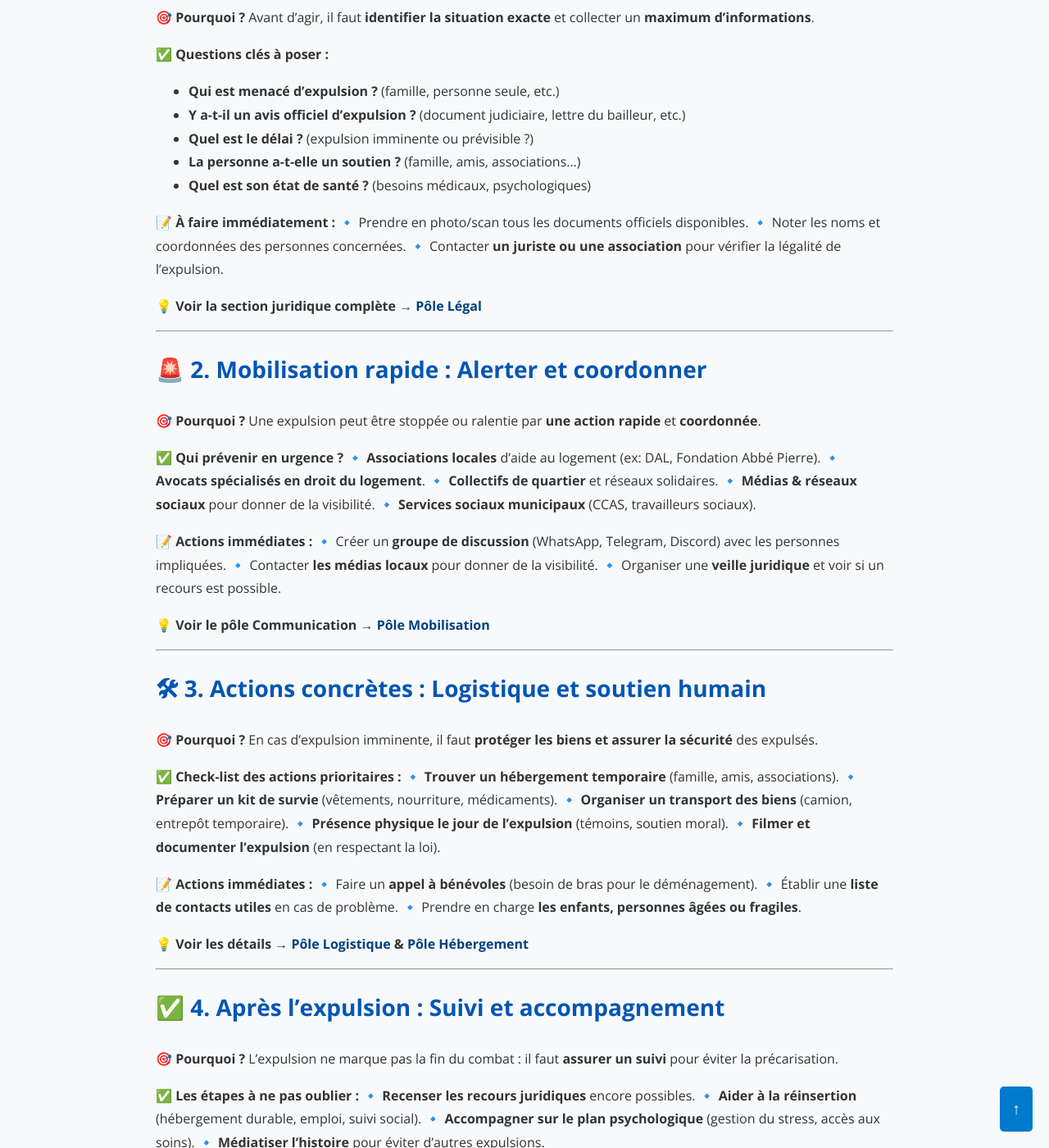
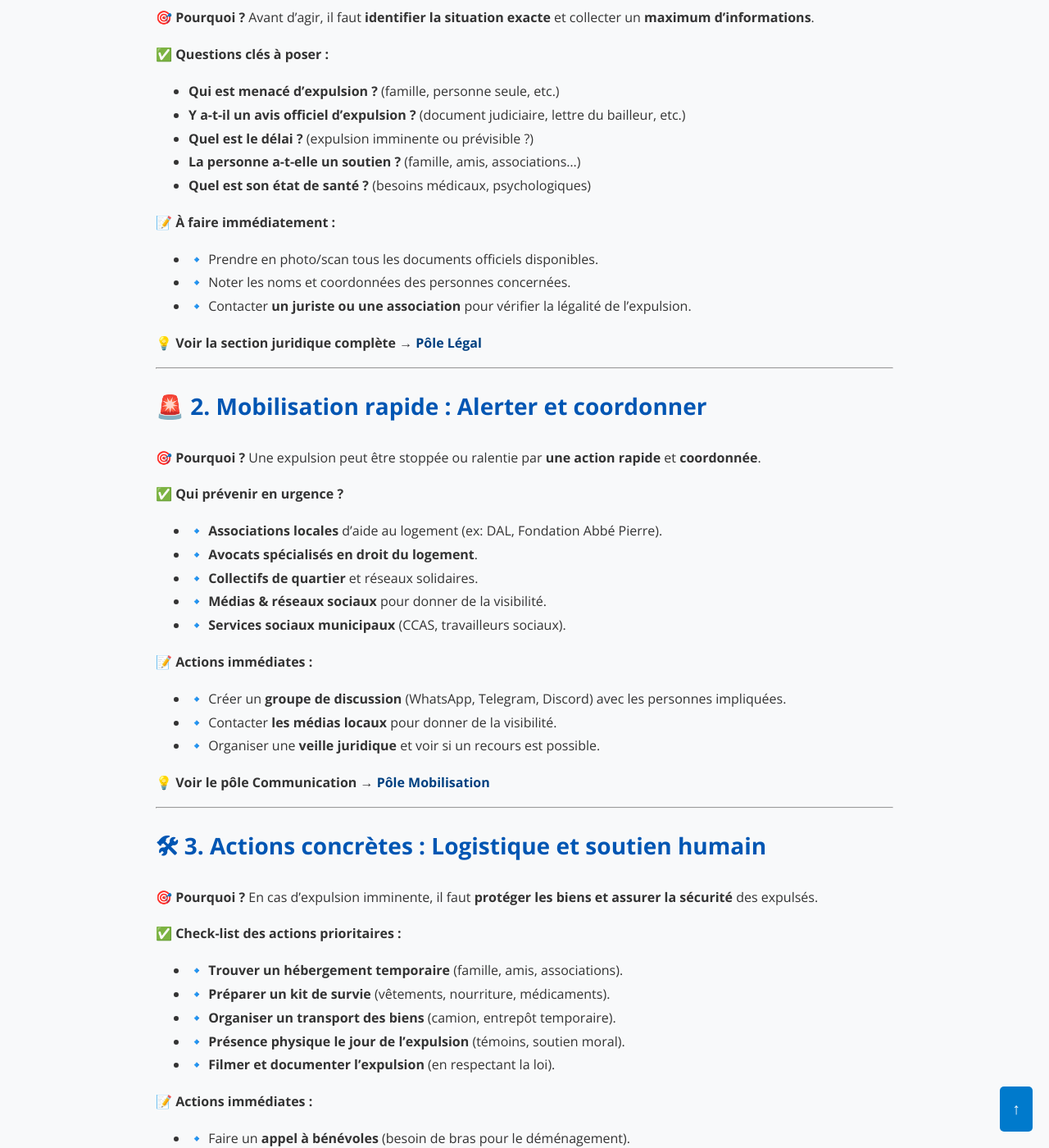
Before and after one commit to 5136Siegfried/Hestia, a Jekyll site: the page built from docs/feuille-de-route.md, in a window 1280 px wide and 1400 px high, scrolled down 661 px. Shown: the whole window at 82% size. Built offline with Jekyll 4.4.1, drawn with Linux system fonts in a browser that asks for light colours; some of the changed text lies outside the part shown.

Commit message:
mise en forme

```diff
--- a/docs/feuille-de-route.md
+++ b/docs/feuille-de-route.md
@@ -14,6 +14,7 @@ title: "📝 Feuille de Route : Que faire face à une expulsion ?"
 🎯 **Pourquoi ?** Avant d’agir, il faut **identifier la situation exacte** et collecter un **maximum d’informations**.
 
 ✅ **Questions clés à poser :**
+
 - **Qui est menacé d’expulsion ?** (famille, personne seule, etc.)
 - **Y a-t-il un avis officiel d’expulsion ?** (document judiciaire, lettre du bailleur, etc.)
 - **Quel est le délai ?** (expulsion imminente ou prévisible ?)
@@ -21,9 +22,10 @@ title: "📝 Feuille de Route : Que faire face à une expulsion ?"
 - **Quel est son état de santé ?** (besoins médicaux, psychologiques)
 
 📝 **À faire immédiatement :**
-🔹 Prendre en photo/scan tous les documents officiels disponibles.
-🔹 Noter les noms et coordonnées des personnes concernées.
-🔹 Contacter **un juriste ou une association** pour vérifier la légalité de l’expulsion.
+
+- 🔹 Prendre en photo/scan tous les documents officiels disponibles.
+- 🔹 Noter les noms et coordonnées des personnes concernées.
+- 🔹 Contacter **un juriste ou une association** pour vérifier la légalité de l’expulsion.
 
 💡 **Voir la section juridique complète → [Pôle Légal](organisation.md#pole-juridique)**
 
@@ -34,16 +36,18 @@ title: "📝 Feuille de Route : Que faire face à une expulsion ?"
 🎯 **Pourquoi ?** Une expulsion peut être stoppée ou ralentie par **une action rapide** et **coordonnée**.
 
 ✅ **Qui prévenir en urgence ?**
-🔹 **Associations locales** d’aide au logement (ex: DAL, Fondation Abbé Pierre).
-🔹 **Avocats spécialisés en droit du logement**.
-🔹 **Collectifs de quartier** et réseaux solidaires.
-🔹 **Médias & réseaux sociaux** pour donner de la visibilité.
-🔹 **Services sociaux municipaux** (CCAS, travailleurs sociaux).
+
+- 🔹 **Associations locales** d’aide au logement (ex: DAL, Fondation Abbé Pierre).
+- 🔹 **Avocats spécialisés en droit du logement**.
+- 🔹 **Collectifs de quartier** et réseaux solidaires.
+- 🔹 **Médias & réseaux sociaux** pour donner de la visibilité.
+- 🔹 **Services sociaux municipaux** (CCAS, travailleurs sociaux).
 
 📝 **Actions immédiates :**
-🔹 Créer un **groupe de discussion** (WhatsApp, Telegram, Discord) avec les personnes impliquées.
-🔹 Contacter **les médias locaux** pour donner de la visibilité.
-🔹 Organiser une **veille juridique** et voir si un recours est possible.
+
+- 🔹 Créer un **groupe de discussion** (WhatsApp, Telegram, Discord) avec les personnes impliquées.
+- 🔹 Contacter **les médias locaux** pour donner de la visibilité.
+- 🔹 Organiser une **veille juridique** et voir si un recours est possible.
 
 💡 **Voir le pôle Communication → [Pôle Mobilisation](organisation.md#pole-mobilisation)**
 
@@ -54,16 +58,18 @@ title: "📝 Feuille de Route : Que faire face à une expulsion ?"
 🎯 **Pourquoi ?** En cas d’expulsion imminente, il faut **protéger les biens et assurer la sécurité** des expulsés.
 
 ✅ **Check-list des actions prioritaires :**
-🔹 **Trouver un hébergement temporaire** (famille, amis, associations).
-🔹 **Préparer un kit de survie** (vêtements, nourriture, médicaments).
-🔹 **Organiser un transport des biens** (camion, entrepôt temporaire).
-🔹 **Présence physique le jour de l’expulsion** (témoins, soutien moral).
-🔹 **Filmer et documenter l’expulsion** (en respectant la loi).
+
+- 🔹 **Trouver un hébergement temporaire** (famille, amis, associations).
+- 🔹 **Préparer un kit de survie** (vêtements, nourriture, médicaments).
+- 🔹 **Organiser un transport des biens** (camion, entrepôt temporaire).
+- 🔹 **Présence physique le jour de l’expulsion** (témoins, soutien moral).
+- 🔹 **Filmer et documenter l’expulsion** (en respectant la loi).
 
 📝 **Actions immédiates :**
-🔹 Faire un **appel à bénévoles** (besoin de bras pour le déménagement).
-🔹 Établir une **liste de contacts utiles** en cas de problème.
-🔹 Prendre en charge **les enfants, personnes âgées ou fragiles**.
+
+- 🔹 Faire un **appel à bénévoles** (besoin de bras pour le déménagement).
+- 🔹 Établir une **liste de contacts utiles** en cas de problème.
+- 🔹 Prendre en charge **les enfants, personnes âgées ou fragiles**.
 
 💡 **Voir les détails → [Pôle Logistique](organisation.md#pole-logistique) & [Pôle Hébergement](organisation.md#pole-hebergement)**
 
@@ -74,15 +80,17 @@ title: "📝 Feuille de Route : Que faire face à une expulsion ?"
 🎯 **Pourquoi ?** L’expulsion ne marque pas la fin du combat : il faut **assurer un suivi** pour éviter la précarisation.
 
 ✅ **Les étapes à ne pas oublier :**
-🔹 **Recenser les recours juridiques** encore possibles.
-🔹 **Aider à la réinsertion** (hébergement durable, emploi, suivi social).
-🔹 **Accompagner sur le plan psychologique** (gestion du stress, accès aux soins).
-🔹 **Médiatiser l’histoire** pour éviter d’autres expulsions.
+
+- 🔹 **Recenser les recours juridiques** encore possibles.
+- 🔹 **Aider à la réinsertion** (hébergement durable, emploi, suivi social).
+- 🔹 **Accompagner sur le plan psychologique** (gestion du stress, accès aux soins).
+- 🔹 **Médiatiser l’histoire** pour éviter d’autres expulsions.
 
 📝 **Actions post-expulsion :**
-🔹 Trouver une **solution de logement stable**.
-🔹 Vérifier les **droits sociaux** de la personne (CAF, RSA, aides municipales).
-🔹 **Faire un débriefing** avec les bénévoles pour améliorer l’organisation future.
+
+- 🔹 Trouver une **solution de logement stable**.
+- 🔹 Vérifier les **droits sociaux** de la personne (CAF, RSA, aides municipales).
+- 🔹 **Faire un débriefing** avec les bénévoles pour améliorer l’organisation future.
 
 💡 **Voir les détails → [Pôle Soutien Psycho](organisation.md#pole-soutien-psycho)**
 
@@ -91,10 +99,11 @@ title: "📝 Feuille de Route : Que faire face à une expulsion ?"
 ## 🏁 **Conclusion : Comment aider efficacement ?**
 
 🎯 **En résumé, une bonne action contre une expulsion se fait en 4 étapes clés :**
-1️⃣ **Comprendre la situation et rassembler les informations**.
-2️⃣ **Mobiliser le réseau et prévenir les personnes clés**.
-3️⃣ **Mettre en place une logistique rapide pour protéger les biens et les personnes**.
-4️⃣ **Assurer un suivi après l’expulsion pour éviter une précarisation durable**.
+
+- 1️⃣ **Comprendre la situation et rassembler les informations**.
+- 2️⃣ **Mobiliser le réseau et prévenir les personnes clés**.
+- 3️⃣ **Mettre en place une logistique rapide pour protéger les biens et les personnes**.
+- 4️⃣ **Assurer un suivi après l’expulsion pour éviter une précarisation durable**.
 
 📌 **Vous voulez agir ?**
 💬 **Contactez-nous et rejoignez un pôle → [Organisation](organisation.md)**
```
Also changed, not shown: docs/index.md (+5 -4 lines), docs/organisation.md (+14 -8 lines), docs/plan.md (+12 -4 lines), docs/poles/mobilisation.md (+5 -4 lines).
